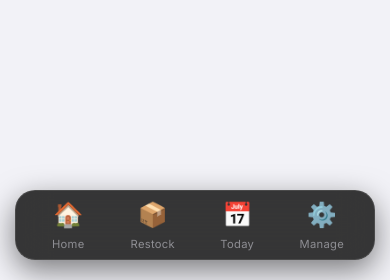
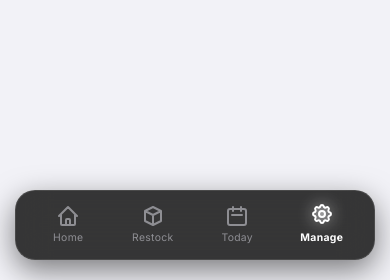
Before and after one commit to Irshaduu/formula-stock, a Django app: page /manage/category/add/ in a window 390 px wide. Shown: the part 564-844 px from the top of the page. Run offline with Django 4.2, Linux system fonts and the light colour scheme; a user stored in the database is signed in.

```diff
--- a/consumables/static/css/mobile_nav.css
+++ b/consumables/static/css/mobile_nav.css
@@ -57,16 +57,20 @@
     }
 
     /* Icon Styling */
-    .mobile-link .icon {
-        font-size: 1.5rem;
-        margin-bottom: 2px;
+    .nav-icon {
+        width: 24px;
+        height: 24px;
+        margin-bottom: 4px;
         transition: transform 0.3s;
+        /* Default State: Outline Only */
+        stroke-width: 2px;
     }
 
     .mobile-link .label {
-        font-size: 0.7rem;
+        font-size: 0.65rem;
         font-weight: 500;
         letter-spacing: 0.3px;
+        margin-top: -2px;
     }
 
     /* Active State (Glow Effect) */
@@ -74,9 +78,11 @@
         color: #fff;
     }
 
-    .mobile-link.active .icon {
+    .mobile-link.active .nav-icon {
         transform: translateY(-2px);
-        text-shadow: 0 0 15px rgba(255, 255, 255, 0.5);
+        filter: drop-shadow(0 0 8px rgba(255, 255, 255, 0.6));
+        fill: rgba(255, 255, 255, 0.2);
+        /* Subtle fill on active */
     }
 
     .mobile-link.active .label {
--- a/consumables/templates/consumables/base.html
+++ b/consumables/templates/consumables/base.html
@@ -62,23 +62,37 @@
     <nav class="mobile-nav">
         <a href="{% url 'home' %}"
             class="mobile-link {% if request.resolver_match.url_name == 'home' %}active{% endif %}">
-            <span class="icon">🏠</span>
+            <svg class="nav-icon" viewBox="0 0 24 24" fill="none" stroke="currentColor" stroke-width="2">
+                <path stroke-linecap="round" stroke-linejoin="round"
+                    d="M3 12l2-2m0 0l7-7 7 7M5 10v10a1 1 0 001 1h3m10-11l2 2m-2-2v10a1 1 0 01-1 1h-3m-6 0a1 1 0 001-1v-4a1 1 0 011-1h2a1 1 0 011 1v4a1 1 0 001 1m-6 0h6" />
+            </svg>
             <span class="label">Home</span>
         </a>
         <a href="{% url 'stock_list' %}"
             class="mobile-link {% if request.resolver_match.url_name == 'stock_list' %}active{% endif %}">
-            <span class="icon">📦</span>
+            <svg class="nav-icon" viewBox="0 0 24 24" fill="none" stroke="currentColor" stroke-width="2">
+                <path stroke-linecap="round" stroke-linejoin="round"
+                    d="M20 7l-8-4-8 4m16 0l-8 4m8-4v10l-8 4m0-10L4 7m8 4v10M4 7v10l8 4" />
+            </svg>
             <span class="label">Restock</span>
         </a>
         <a href="{% url 'today' %}"
             class="mobile-link {% if request.resolver_match.url_name == 'today' %}active{% endif %}">
-            <span class="icon">📅</span>
+            <svg class="nav-icon" viewBox="0 0 24 24" fill="none" stroke="currentColor" stroke-width="2">
+                <path stroke-linecap="round" stroke-linejoin="round"
+                    d="M8 7V3m8 4V3m-9 8h10M5 21h14a2 2 0 002-2V7a2 2 0 00-2-2H5a2 2 0 00-2 2v12a2 2 0 002 2z" />
+            </svg>
             <span class="label">Today</span>
         </a>
 
         <!-- Manage Dropdown Trigger for Mobile -->
-        <div class="mobile-link dropdown-trigger" onclick="toggleMobileMenu()">
-            <span class="icon">⚙️</span>
+        <div class="mobile-link dropdown-trigger {% if '/manage/' in request.path or '/profile/' in request.path or '/leaderboard/' in request.path %}active{% endif %}"
+            onclick="toggleMobileMenu()">
+            <svg class="nav-icon" viewBox="0 0 24 24" fill="none" stroke="currentColor" stroke-width="2">
+                <path stroke-linecap="round" stroke-linejoin="round"
+                    d="M10.325 4.317c.426-1.756 2.924-1.756 3.35 0a1.724 1.724 0 002.573 1.066c1.543-.94 3.31.826 2.37 2.37a1.724 1.724 0 001.065 2.572c1.756.426 1.756 2.924 0 3.35a1.724 1.724 0 00-1.066 2.573c.94 1.543-.826 3.31-2.37 2.37a1.724 1.724 0 00-2.572 1.065c-.426 1.756-2.924 1.756-3.35 0a1.724 1.724 0 00-2.573-1.066c-1.543.94-3.31-.826-2.37-2.37a1.724 1.724 0 00-1.065-2.572c-1.756-.426-1.756-2.924 0-3.35a1.724 1.724 0 001.066-2.573c-.94-1.543.826-3.31 2.37-2.37.996.608 2.296.07 2.572-1.065z" />
+                <path stroke-linecap="round" stroke-linejoin="round" d="M15 12a3 3 0 11-6 0 3 3 0 016 0z" />
+            </svg>
             <span class="label">Manage</span>
         </div>
 
```
Also changed, not shown: db.sqlite3.
